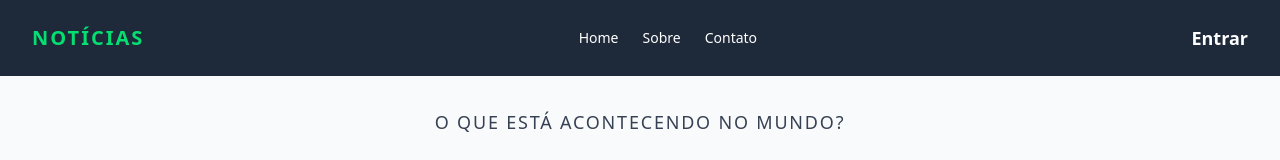
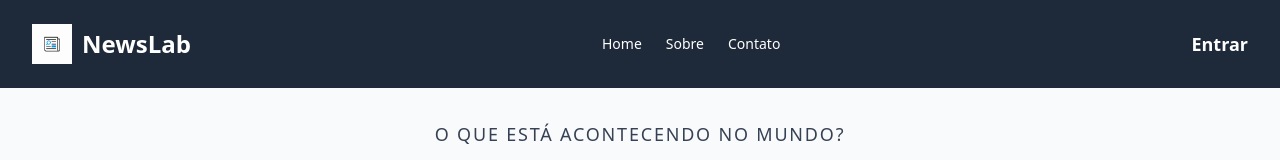
Before and after one commit to 1TDSPW-25/sistema-flow, a React (Vite) app: page /sistema-flow/home in a window 1280 px wide. Shown: the top 160 px of the page. Built offline with nearby package versions, Linux system fonts and the light colour scheme; no server answers; data requests are answered from the project's data file.

Commit message:
feat: adiciona logo e atualiza título para NewsLab

```diff
--- a/index.html
+++ b/index.html
@@ -18,8 +18,11 @@
       rel="stylesheet"
     />
 
-    <title>front-aula-16-2sem</title>
+
+  <title>NewsLab</title>
+  <link rel="icon" type="image/png" href="/news_icon.png" />
   </head>
+
   <body>
     <div id="root"></div>
     <script type="module" src="/src/main.tsx"></script>
--- /dev/null
+++ b/src/components/Cabecalho/Cabecalho.css
@@ -0,0 +1,24 @@
+.cabecalho {
+    display: flex;
+    align-items: center;
+    justify-content: space-between;
+    padding: 10px 20px;
+    background-color: #f5f5f5;
+  }
+
+  .logo-container {
+    display: flex;
+    align-items: center;
+    gap: 10px;
+  }
+
+  .logo {
+    height: 40px;
+    width: auto;
+  }
+
+  .titulo {
+    font-size: 1.5rem;
+    font-weight: bold;
+    color: #ffffff;
+  }
--- a/src/components/Cabecalho/Cabecalho.tsx
+++ b/src/components/Cabecalho/Cabecalho.tsx
@@ -1,10 +1,16 @@
-import Menu from "../Menu/Menu";
+import './Cabecalho.css';
+import logo from '../../assets/img/news_icon.png';
 
-export default function Cabecalho() {
-    return (
-        <header>
-            <h1>Sistema de serviços</h1>
-            <Menu />
-        </header>
-    );
-}
+
+export const Cabecalho = () => {
+  return (
+    <header className="cabecalho">
+      <div className="logo-container">
+
+        <img src={logo} alt="NewsLab logo" className="logo" />
+        <h1 className="titulo">NewsLab</h1>
+      </div>
+      {/* ... */}
+    </header>
+  );
+};
--- a/src/components/Menu/Menu.tsx
+++ b/src/components/Menu/Menu.tsx
@@ -2,6 +2,9 @@ import { Link } from "react-router-dom";
 import { useLogado } from "../../hooks/useLogado";
 import { FaUserCircle } from "react-icons/fa";
 import { useEffect, useState, useRef } from "react";
+import '../Cabecalho/Cabecalho.css';
+import logo from '../../assets/img/news_icon.png';
+
 
 export default function Menu() {
   const { userIsLogged, userEmail } = useLogado();
@@ -37,9 +40,10 @@ export default function Menu() {
         items-center
       "
     >
-      <h2 className="text-green-400 font-extrabold text-xl tracking-widest">
-        NOTÍCIAS
-      </h2>
+      <div className="logo-container">
+        <img src={logo} alt="NewsLab logo" className="logo" />
+        <h1 className="titulo">NewsLab</h1>
+      </div>
 
       <div className="grow flex justify-center space-x-6">
         <Link to="/" className={linkClasses}>
```
Also changed, not shown: src/assets/img/news_icon.png (added).
